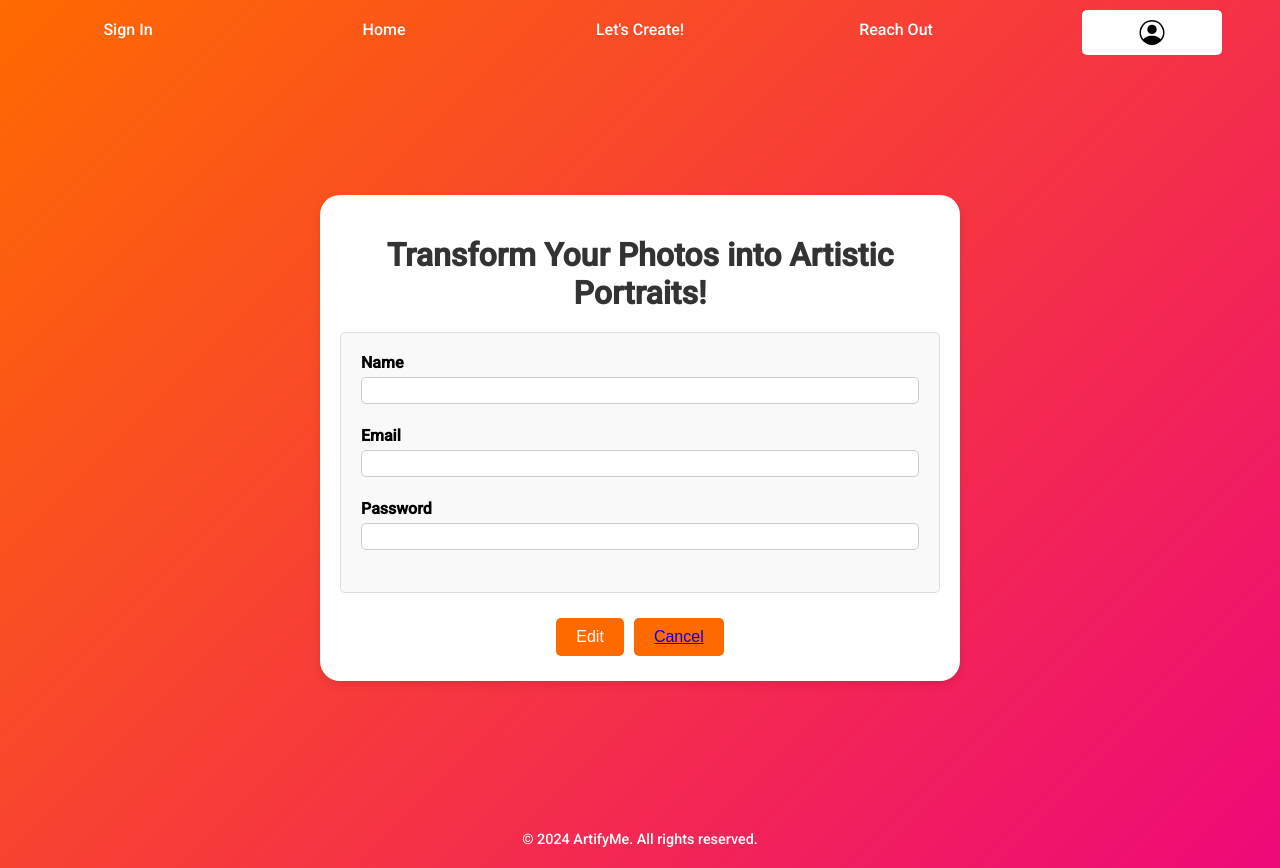
After one commit to RishilParekh03/ArtifyME, a Flask app: template base/templates/admin/edit_profile.html in a window 1280 px wide. The commit adds this page. Run offline with Flask 3, Linux system fonts and the light colour scheme; the template is opened without the code that fills it, so the values that code supplies are empty.

Commit message:
edit page added

```diff
--- a/base/com/controller/contact_controller.py
+++ b/base/com/controller/contact_controller.py
@@ -33,10 +33,9 @@ def user_contact_us_page(username):
 @app.route("/submit_feedback/<user_id>", methods=['get'])
 def submit_feedback(user_id):
     try:
-        user_id = int(user_id)
         user_field = get_sess()
 
-        if user_field['curr_user_id'] == user_id:
+        if user_field['curr_user_id'] == int(user_id):
             name = request.args.get('name')
             email = request.args.get('email')
             feedback = request.args.get('feedback')
@@ -44,7 +43,7 @@ def submit_feedback(user_id):
             insert_inquiry_vo = ContactVO()
             insert_inquiry_dao = ContactDAO()
 
-            insert_inquiry_vo.inquiry_user_id = user_id
+            insert_inquiry_vo.inquiry_user_id = user_field['curr_user_id']
             insert_inquiry_vo.inquiry_user_email = email
             insert_inquiry_vo.feedback = feedback
 
--- a/base/com/dao/login_dao.py
+++ b/base/com/dao/login_dao.py
@@ -10,3 +10,7 @@ class LoginDAO:
     def search_user(self, login_vo):
         search_profile = LoginVO.query.filter_by(username=login_vo.username).first()
         return search_profile
+
+    def edit_user(self, login_vo):
+        search_profile = LoginVO.query.filter_by(user_id=login_vo.user_id).first()
+        return search_profile
--- /dev/null
+++ b/base/templates/admin/edit_profile.html
@@ -0,0 +1,75 @@
+<!DOCTYPE html>
+<html lang="en">
+
+<head>
+    <meta charset="UTF-8">
+    <meta name="viewport" content="width=device-width, initial-scale=1.0">
+    <title>ArtifyMe - Sign Up</title>
+    <link rel="stylesheet" href="../../static/css/styles.css">
+    <link href="https://fonts.googleapis.com/css2?family=Roboto:wght@300;500&display=swap" rel="stylesheet">
+</head>
+
+<body>
+<nav class="navbar">
+    {% if user_field and user_field.username %}
+        <a href="/signout">Sign Out</a>
+        <a href="/home/{{ user_field.username }}">Home</a>
+        <a href="/upload_image/{{ user_field.username }}">Let's Create!</a>
+        <a href="/contact_us_page/{{ user_field.username }}">Reach Out</a>
+        <a href="/profile/{{ user_field.username }}" class="active">
+            <svg xmlns="http://www.w3.org/2000/svg" width="100" height="25" fill="currentColor"
+                 class="bi-bi-person-circle" viewBox="0 0 16 16">
+                <path d="M11 6a3 3 0 1 1-6 0 3 3 0 0 1 6 0"/>
+                <path fill-rule="evenodd"
+                      d="M0 8a8 8 0 1 1 16 0A8 8 0 0 1 0 8m8-7a7 7 0 0 0-5.468 11.37C3.242 11.226 4.805 10 8 10s4.757 1.225 5.468 2.37A7 7 0 0 0 8 1"/>
+            </svg>
+        </a>
+    {% else %}
+        <a href="/signin">Sign In</a>
+        <a href="/">Home</a>
+        <a href="/upload_image">Let's Create!</a>
+        <a href="/contact_us_page">Reach Out</a>
+        <a href="/profile" class="active">
+            <svg xmlns="http://www.w3.org/2000/svg" width="100" height="25" fill="currentColor"
+                 class="bi-bi-person-circle" viewBox="0 0 16 16">
+                <path d="M11 6a3 3 0 1 1-6 0 3 3 0 0 1 6 0"/>
+                <path fill-rule="evenodd"
+                      d="M0 8a8 8 0 1 1 16 0A8 8 0 0 1 0 8m8-7a7 7 0 0 0-5.468 11.37C3.242 11.226 4.805 10 8 10s4.757 1.225 5.468 2.37A7 7 0 0 0 8 1"/>
+            </svg>
+        </a>
+    {% endif %}
+</nav>
+
+<div id="signin-signup">
+    <div class="signin-signup-container">
+        <h1>Transform Your Photos into Artistic Portraits!</h1>
+        <form action="/" method="get">
+            <div class="signUp-section" id="signUp">
+                <div class="form-group">
+                    <label for="signUp-name">Name</label>
+                    <input type="text" id="signUp-name" name="signUp-name" value="{{ user_field.name }}">
+                </div>
+                <div class="form-group">
+                    <label for="signUp-email">Email</label>
+                    <input type="email" id="signUp-email" name="signUp-email" value="{{ user_field.username }}">
+                </div>
+                <div class="form-group">
+                    <label for="signUp-password">Password</label>
+                    <input type="password" id="signUp-password" name="signUp-password">
+                </div>
+            </div>
+            <div class="signin-signup-buttons">
+                <button type="submit" id="signUpButton">Edit</button>
+                <button><a href="/profile_page">Cancel</a></button>
+            </div>
+        </form>
+    </div>
+</div>
+
+<footer>
+    <p>&copy; 2024 ArtifyMe. All rights reserved.</p>
+</footer>
+
+</body>
+
+</html>
--- a/base/templates/admin/profile_page.html
+++ b/base/templates/admin/profile_page.html
@@ -64,7 +64,7 @@
                 <p style="color: red; font-weight: bold; text-align: center">{{ message[0] }}</p>
             {% endif %}
         {% endwith %}
-        <a href="/edit_profile/{{ user_field.username }}" class="edit-btn">Edit Profile</a>
+        <a href="/edit_profile/{{ user_field.user_id }}" class="edit-btn">Edit Profile</a>
     </div>
 </div>
 
```
Also changed, not shown: base/com/controller/profile_controller.py (+17 -0 lines).
